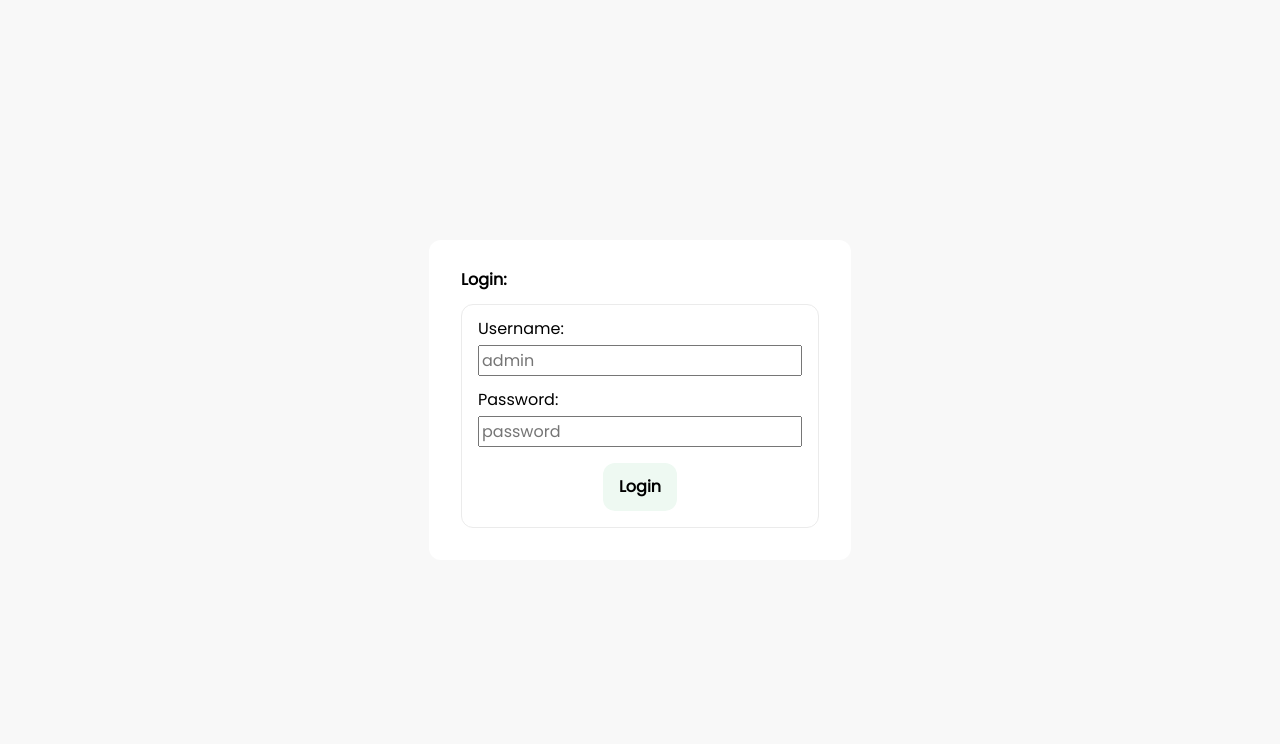
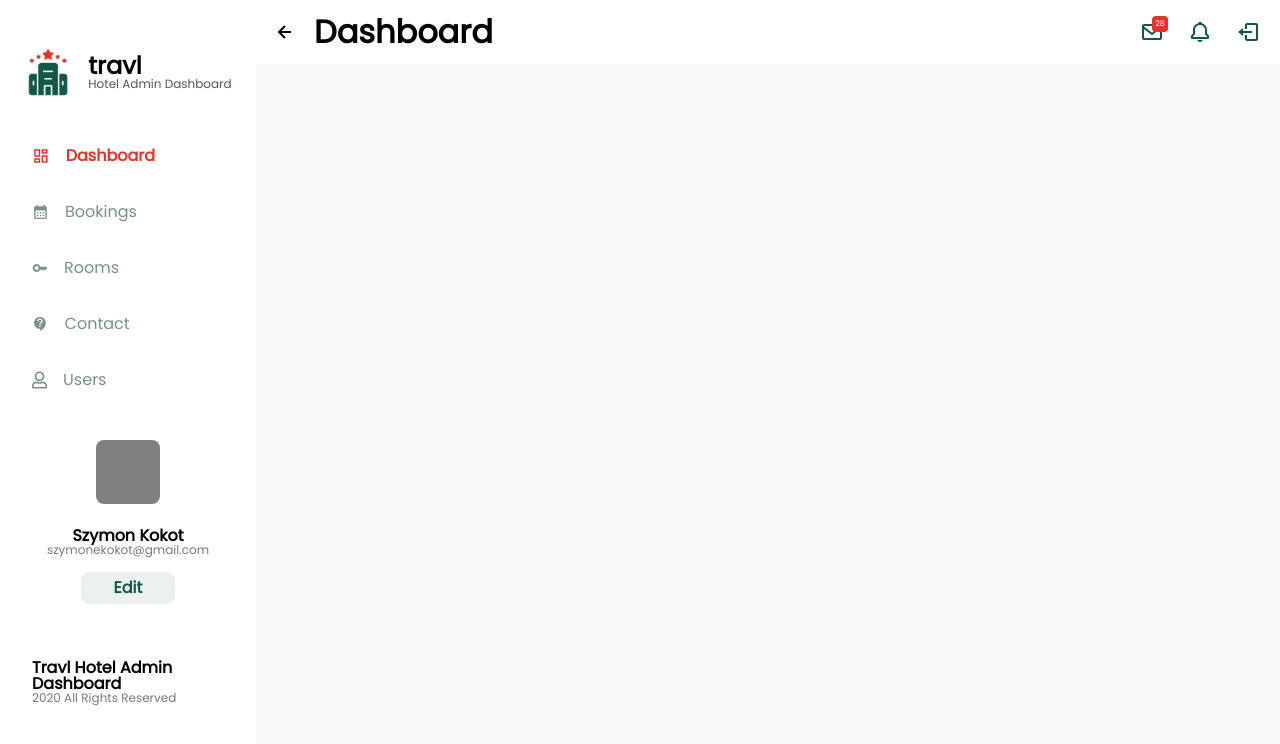
Before and after one commit to azerty0220pl/travl, a React (Create React App) app: page /#/login in a window 1280 px wide. Shown: the top 744 px of the page. Built offline with nearby package versions, Linux system fonts and the light colour scheme.

Commit message:
Reverse authentication for development

```diff
--- a/src/App.jsx
+++ b/src/App.jsx
@@ -37,12 +37,13 @@ const App = () => {
   return (
     <Context.Provider value={state}>
       {
-        state.authenticated ?
+        !state.authenticated ?
           <Menu Page={RoutesComponent} />
           :
           <Login />
       }
-    </Context.Provider>);
+    </Context.Provider>
+    );
 }
 
 export default App;
```
